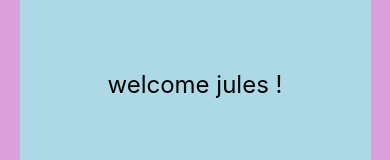
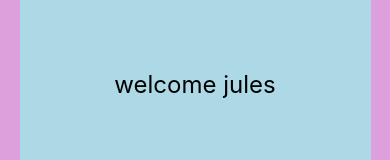
Before and after one commit to julesnikiema/App3, a React Native app: screen / in a window 390 px wide. Shown: the part 337-497 px from the top of the page. Built offline with nearby package versions, Linux system fonts and the light colour scheme.

Commit message:
useWindoewDimension

```diff
--- a/App.js
+++ b/App.js
@@ -1,38 +1,23 @@
-import { useState, useEffect } from "react";
-import { StyleSheet,Text, View, Dimensions } from 'react-native';
+import { StyleSheet,Text, View, useWindowDimensions } from 'react-native';
 
 export default function App() {
 
-  const[dimensions, setDimensions]= useState({
-    window : Dimensions.get("window")
-  })
-
-  useEffect (()=>{
-    const subscription = Dimensions.addEventListener("change", ({window})=>{
-      setDimensions({window});
-    } )
-    return()=> subscription?.remove();
-  })
-
-  const {window} = dimensions;
-  const windowWidth = window.width;
-  const windowHeight = window.height;
-
+  const windowWidth = useWindowDimensions().width;
+  const windowHeight = useWindowDimensions().height;
 
   return (
     <View style={styles.container}>
-    <View style={[styles.box, {width: windowWidth > 500 ? "70%": "90%",
+    <View style={[styles.box,
+      {width: windowWidth > 500 ? "70%": "90%",
                               height: windowHeight > 600 ? "60%":"90%"}]}>
            <Text style={{fontSize: windowWidth> 500 ? 50 : 24}} >
-       welcome jules !
+       welcome jules
         </Text>
     </View>
     </View>
   );
 }
 
-// const windowsWidth = Dimensions.get ("window").width;
-// const windowsHeight = Dimensions.get("window").height;
 
 
 
@@ -49,7 +34,5 @@ const styles = StyleSheet.create({
     alignItems:"center",
     justifyContent:"center"
   },
-  // text:{
-  //   fontSize : windowsWidth > 500 ? 50 : 24,
-  // }
+
 });
```
